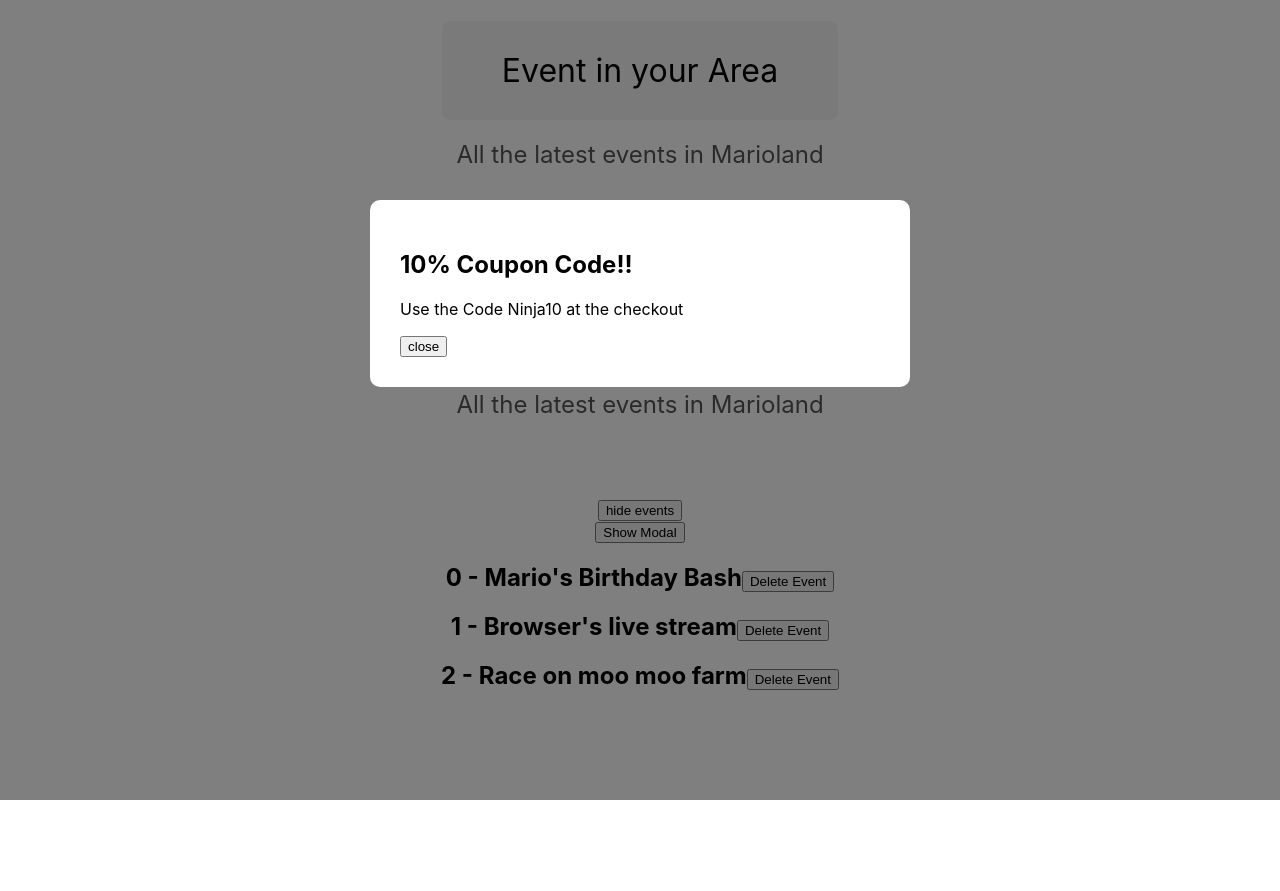
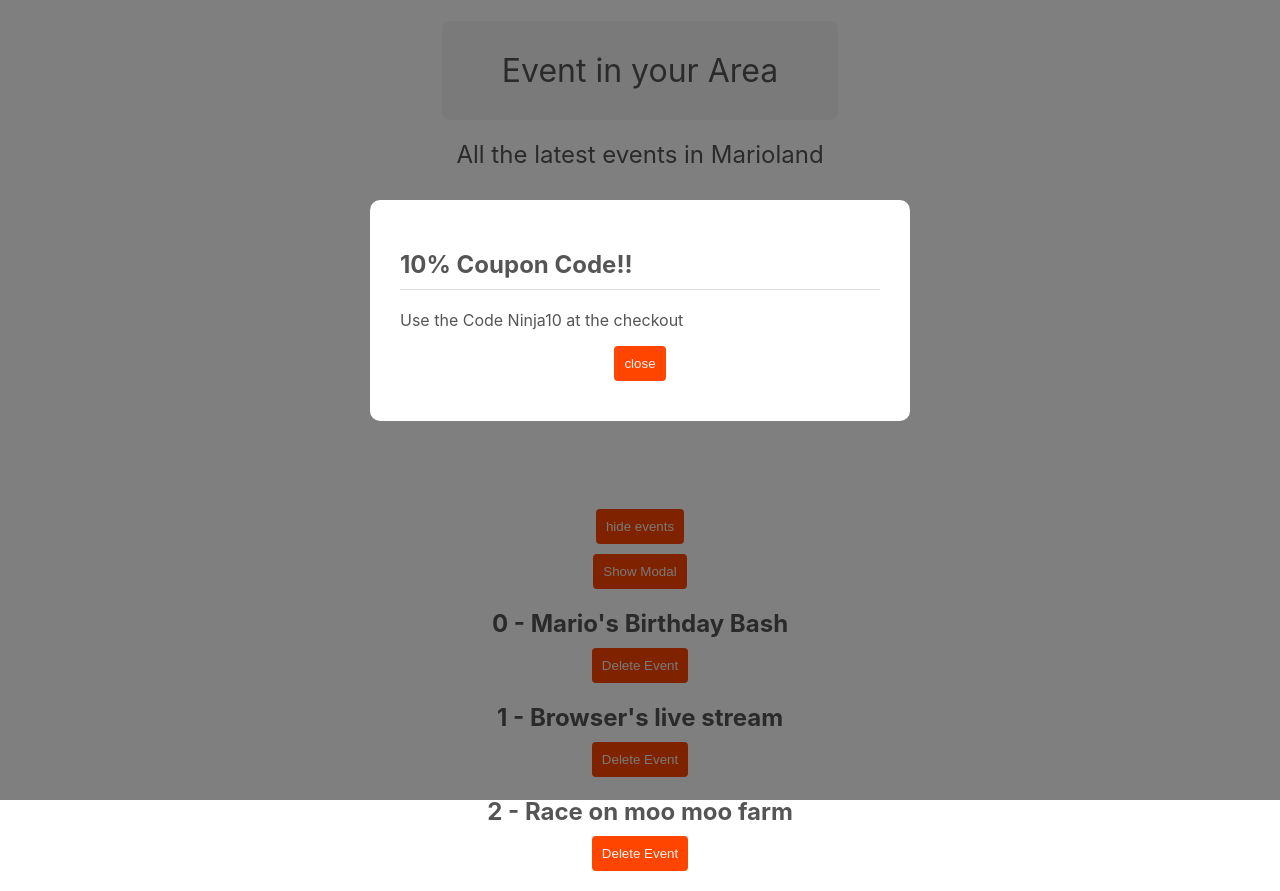
Before and after one commit to Code-MonkeyZhang/React-Learning-Playground, a React (Create React App) app: page / in a window 1280 px wide. Before the commit the page ends 800 px from the top, so only its background shows below. Built offline with nearby package versions, Linux system fonts and the light colour scheme.

Commit message:
split style

```diff
--- a/src/App.js
+++ b/src/App.js
@@ -1,7 +1,8 @@
 import "./App.css";
 import { useState } from "react";
-import Title from "./components/title";
+import Title from "./components/Title";
 import Modal from "./components/Modal";
+import EventList from "./components/EventList";
 
 function App() {
   const [showModal, setShowModal] = useState(true);
@@ -50,17 +51,8 @@ function App() {
         <button onClick={() => setShowModal(true)}>Show Modal</button>
       </div>
 
-      {showEvents &&
-        events.map((events, index) => (
-          <div key={events.id}>
-            <h2>
-              {index} - {events.title}
-              <button onClick={() => handleClick(events.id)}>
-                Delete Event
-              </button>
-            </h2>
-          </div>
-        ))}
+      {showEvents && <EventList events={events} handleClick={handleClick} />}
+
       {showModal && (
         <Modal handleClose={handleClose}>
           <h2>10% Coupon Code!!</h2>
--- a/src/components/EventList.js
+++ b/src/components/EventList.js
@@ -0,0 +1,17 @@
+import React from "react";
+import ReactDOM from "react-dom";
+
+export default function EventList({ events, handleClick }) {
+  return (
+    <div className="event-list">
+      {events.map((events, index) => (
+        <div key={events.id}>
+          <h2>
+            {index} - {events.title}
+            <button onClick={() => handleClick(events.id)}>Delete Event</button>
+          </h2>
+        </div>
+      ))}
+    </div>
+  );
+}
--- a/src/components/Modal.css
+++ b/src/components/Modal.css
@@ -14,3 +14,8 @@
   background: #fff;
   border-radius: 10px;
 }
+
+.modal h2 {
+  border-bottom: 1px solid #ddd;
+  padding-bottom: 10px;
+}
--- /dev/null
+++ b/src/components/Title.css
@@ -0,0 +1,18 @@
+.title-block .title {
+  display: inline-block;
+  padding: 30px 60px;
+  background: #f4f4f4;
+  border-radius: 8px;
+  font-weight: normal;
+  margin-bottom: 10px;
+}
+
+.title-block .subtitle {
+  display: inline-block;
+  color: #555;
+  font-weight: normal;
+  padding-bottom: 20px;
+  border-bottom: 20px;
+  margin-top: 10px;
+  margin-bottom: 60px;
+}
--- a/src/components/title.js
+++ b/src/components/title.js
@@ -1,6 +1,8 @@
+import "./Title.css";
+
 export default function Title({ title, subtitle }) {
   return (
-    <div>
+    <div className="title-block">
       <h1 className="title">{title}</h1>
       <br />
       <h2 className="subtitle"> {subtitle}</h2>
--- a/src/index.css
+++ b/src/index.css
@@ -7,26 +7,24 @@ body {
   -moz-osx-font-smoothing: grayscale;
 }
 
+p,
+h1,
+h2 {
+  color: #555;
+}
+
+button {
+  background: #ff4500;
+  color: #f4f4f4;
+  padding: 10px;
+  border: 0;
+  border-radius: 4px;
+  margin: 10px auto;
+  cursor: pointer;
+  display: block; /* 添加这行 */
+}
+
 code {
   font-family: source-code-pro, Menlo, Monaco, Consolas, "Courier New",
     monospace;
 }
-
-.title {
-  display: inline-block;
-  padding: 30px 60px;
-  background: #f4f4f4;
-  border-radius: 8px;
-  font-weight: normal;
-  margin-bottom: 10px;
-}
-
-.subtitle {
-  display: inline-block;
-  color: #555;
-  font-weight: normal;
-  padding-bottom: 20px;
-  border-bottom: 20px;
-  margin-top: 10px;
-  margin-bottom: 60px;
-}
```
